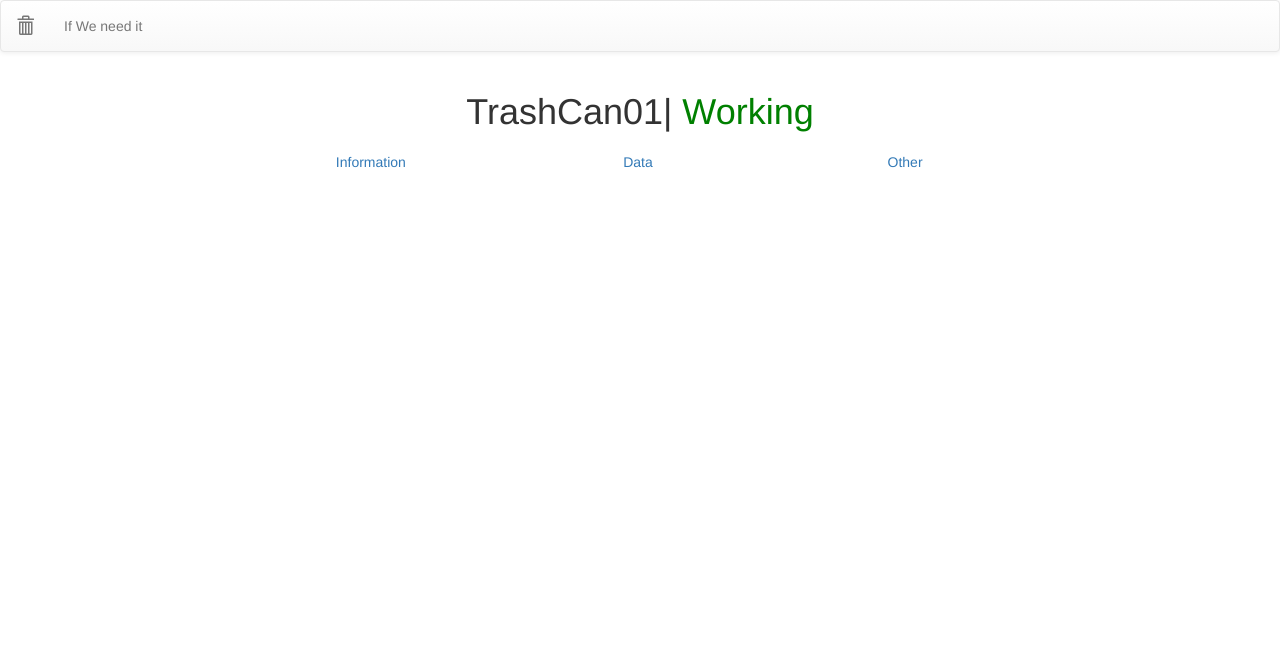
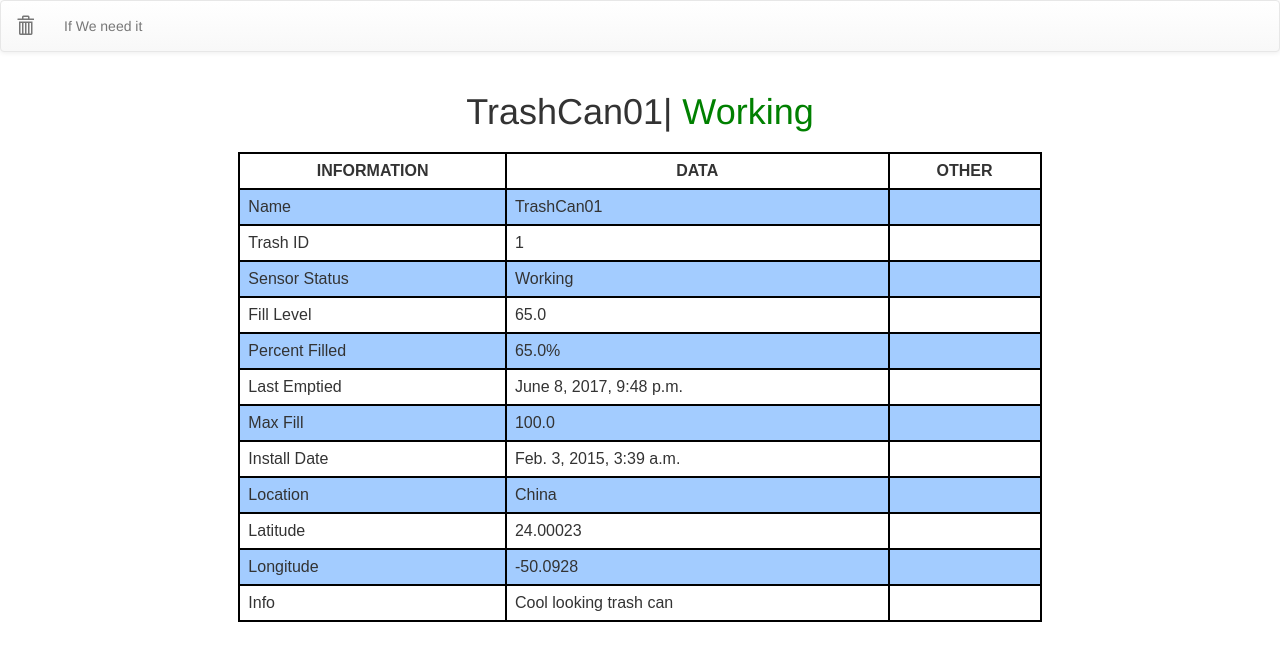
Before and after one commit to MiDro/trashViz, a Django app: page /map/1/ in a window 1280 px wide. Shown: the top 661 px of the page. Run offline with Django 3.2, Linux system fonts and the light colour scheme; data comes from the database, SQL or seed files in the repository; both versions use the stored data as it was after the commit; some libraries are stand-ins or nearby versions.

Commit message:
added info display for trash cans, change icon.

```diff
--- a/map/models.py
+++ b/map/models.py
@@ -11,7 +11,6 @@ class TrashCan(models.Model):
     percent = models.FloatField()
     latitude = models.FloatField()
     longitude = models.FloatField()
-    longitude = models.FloatField()
     location = models.CharField(max_length=400)
     trashID = models.IntegerField()
     status = models.BooleanField()
--- a/map/templates/map/detail.html
+++ b/map/templates/map/detail.html
@@ -1,12 +1,100 @@
 {% extends 'map/base.html' %}
 {% block content %}
+
+<head>
+<style>
+h1 {
+	padding-bottom: 10px;
+}
+table {
+    font-family: arial, sans-serif;
+    border-collapse: collapse;
+    width: 100%;
+		border: 2px solid black;
+}
+th {
+    border: 2px solid black;
+    text-align: center;
+    padding: 8px;
+}
+td {
+    border: 2px solid black;
+    text-align: left;
+    padding: 8px;
+}
+tr:nth-child(even) {
+    background-color: #a3ccff;
+}
+</style>
+</head>
 <h1 id="trashname">{{trashcan.name}}|
 	<span style="color:{% if trashcan.status == False %}red{% endif %}"id="status">{% if trashcan.status == True %}Working{% else %}Broken{% endif %}</span>
 </h1>
-<ul class="nav nav-pills" id="customnav">
-  <li role="presentation"><a href="#">Information</a></li>
-	<li role="presentation"><a href="#">Data</a></li>
-	<li role="presentation"><a href="#">Other</a></li>
-</ul>
-
+<table bordercolor=black>
+	<tr id="customnav">
+		<th>INFORMATION</th>
+		<th>DATA</th>
+		<th>OTHER</th>
+	</tr>
+	<tr>
+		<td>Name</td>
+		<td>{{trashcan.name}}</td>
+		<td></td>
+	</tr>
+	<tr>
+		<td>Trash ID</td>
+		<td>{{trashcan.trashID}}</td>
+		<td></td>
+	</tr>
+	<tr>
+		<td> Sensor Status</td>
+		<td>{% if trashcan.status == False %}Broken{% else %}Working{% endif %}</td>
+		<td></td>
+	</tr>
+	<tr>
+		<td>Fill Level</td>
+		<td>{{trashcan.fillLevel}}</td>
+		<td></td>
+	</tr>
+	<tr>
+		<td>Percent Filled</td>
+		<td>{{trashcan.fillLevel}}%</td>
+		<td></td>
+	</tr>
+	<tr>
+		<td>Last Emptied</td>
+		<td>{{trashcan.lastEmptied}}</td>
+		<td></td>
+	</tr>
+	<tr>
+		<td>Max Fill</td>
+		<td>{{trashcan.maxFill}}</td>
+		<td></td>
+	</tr>
+	<tr>
+		<td>Install Date</td>
+		<td>{{trashcan.installDate}}</td>
+		<td></td>
+	</tr>
+	<tr>
+		<td>Location</td>
+		<td>{{trashcan.location}}</td>
+		<td></td>
+	</tr>
+	<tr>
+		<td>Latitude</td>
+		<td>{{trashcan.latitude}}</td>
+		<td></td>
+	</tr>
+	<tr>
+		<td>Longitude</td>
+		<td>{{trashcan.longitude}}</td>
+		<td></td>
+	</tr>
+	<tr>
+		<td>Info</td>
+		<td>{{trashcan.info}}</td>
+		<td></td>
+	</tr>
+</table>
 {% endblock %}
```
Also changed, not shown: map/templates/map/map.js (+7 -2 lines), db.sqlite3, map/static/map/style.css (line endings or trailing spaces), map/static/map/trash.png (added), map/templates/map/trash.png (added).
